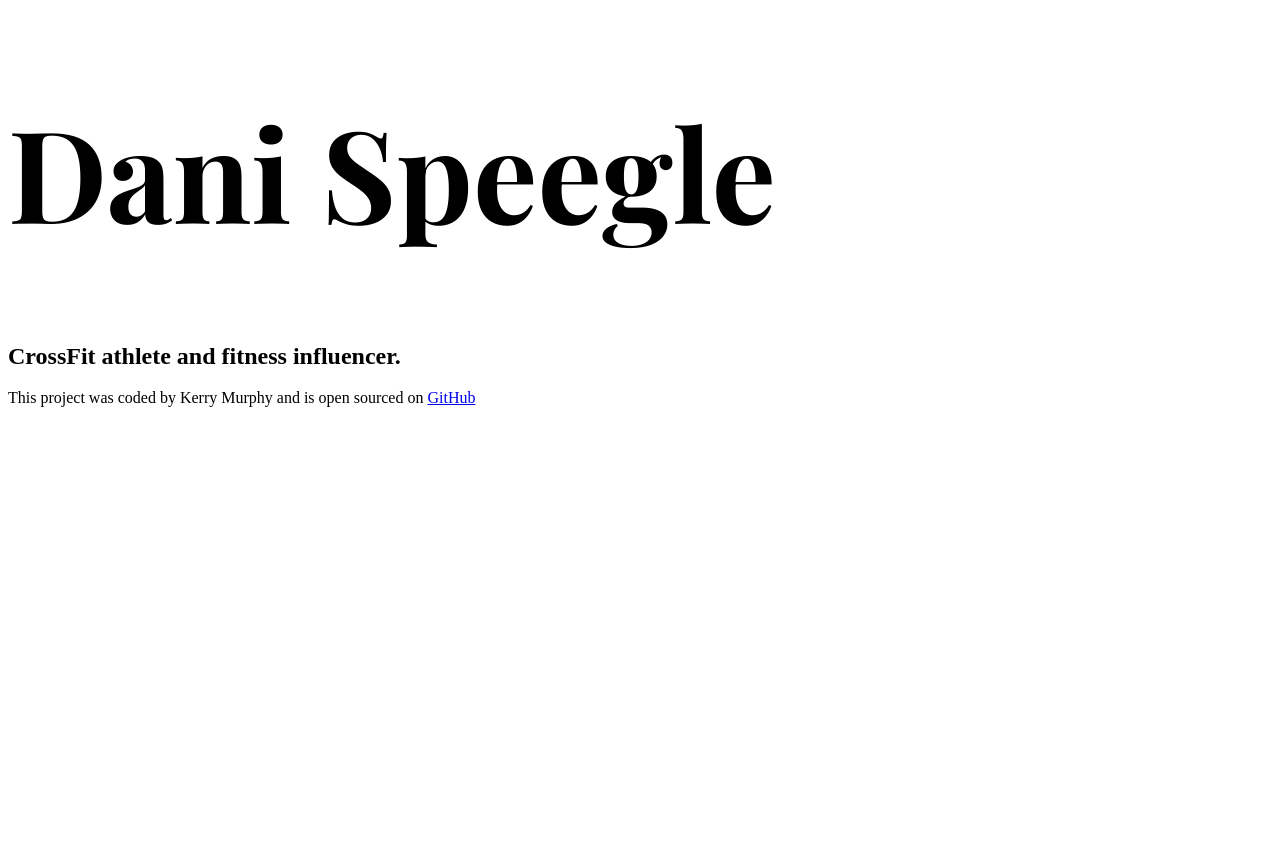
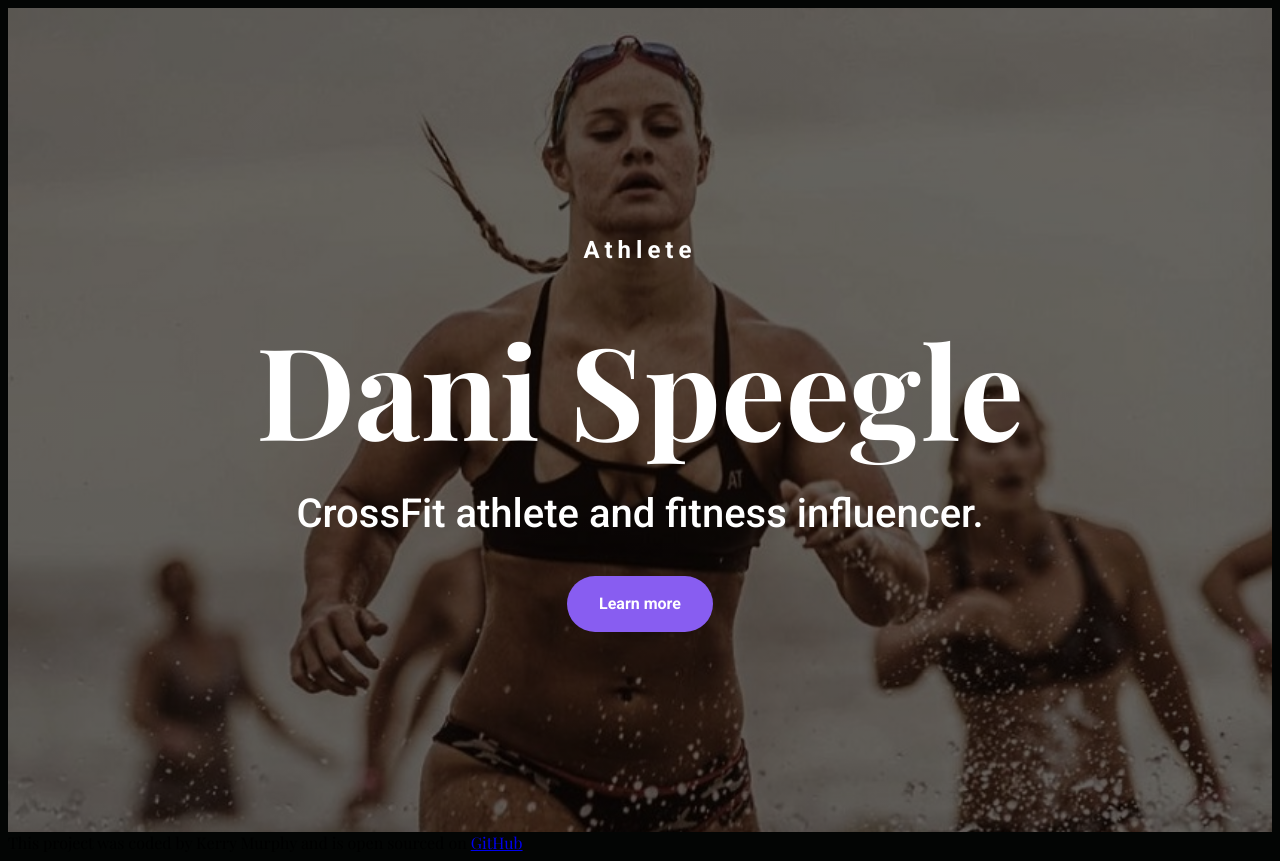
Before and after one commit to Kerrigan1337/Dani_Speegle, a plain HTML site: page index.html in a window 1280 px wide. Before the commit the page ends 800 px from the top, so only its background shows below. Drawn offline with nearby package versions, Linux system fonts and the light colour scheme; a web font is replaced by a local one.

Commit message:
Added header section and image

```diff
--- a/index.html
+++ b/index.html
@@ -14,13 +14,19 @@
     <title>Dani Speegle</title>
   </head>
   <body>
+    <div class="container">
+      <header>
+        <h3>Athlete</h3>
         <h1>Dani Speegle</h1>
         <h2>CrossFit athlete and fitness influencer.</h2>
+        <a href="#more">Learn more</a>
+      </header>
       <footer>
         This project was coded by Kerry Murphy and is open sourced on
         <a href="https://github.com/Kerrigan1337/Dani_Speegle" target="_blank"
           >GitHub</a
         >
       </footer>
+    </div>
   </body>
 </html>
--- a/src/styles.css
+++ b/src/styles.css
@@ -1,7 +1,71 @@
-h1 {
-  font-family: "Playfair Display";
+header {
+  background-image: linear-gradient(rgba(0, 0, 0, 0.6), rgba(0, 0, 0, 0.6)),
+    url("../images/Dani-Elle-Speegle.10.jpg");
+  background-repeat: no-repeat;
+  background-size: cover;
+  color: white;
+  text-align: center;
+  padding: 200px 0;
+}
+body {
+  background-color: #030504;
+}
+header h1 {
   font-style: normal;
   font-weight: 700;
   font-size: 128px;
-  line-height: 171px;
+  line-height: 1.5;
+  margin: 0;
 }
+header h3 {
+  font-family: "Roboto";
+  font-style: normal;
+  font-weight: 900;
+  font-size: 24px;
+  line-height: 1;
+  letter-spacing: 5px;
+  margin: 30px 0;
+}
+header h2 {
+  font-family: "Roboto";
+  font-style: normal;
+  font-weight: 400;
+  font-size: 40px;
+  line-height: 1.5;
+  margin: 0;
+}
+header a {
+  display: inline-block;
+  font-family: "Roboto";
+  font-style: normal;
+  font-weight: 600;
+  font-size: 16px;
+  line-height: 1.5;
+  background-color: #885df1;
+  text-decoration: none;
+  color: white;
+  padding: 16px 32px;
+  border-radius: 100px;
+  margin-top: 32px;
+  gap: 10px;
+}
+
+.container {
+  max-width: 1400px;
+  margin: 0 auto;
+  font-family: "Playfair Display";
+}
+@media (max-width: 900px) {
+  header {
+    padding: 60px 0;
+  }
+  header h1 {
+    font-size: 49px;
+  }
+  header h1 {
+    font-size: 20px;
+  }
+  header h1 {
+    font-size: 12px;
+  }
+}
```
Also changed, not shown: images/Dani-Elle-Speegle.10.jpg (added). Lines whose indentation alone changed are shown as unchanged.
